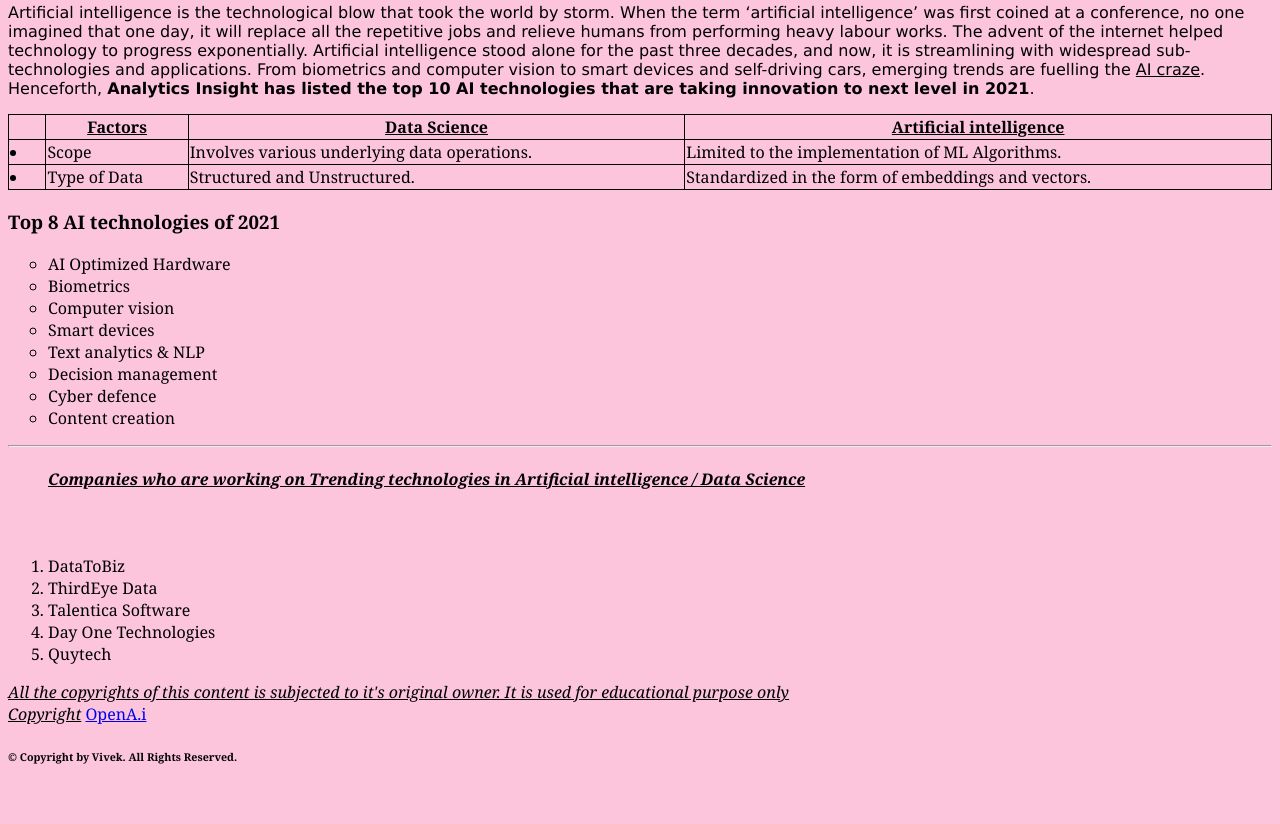
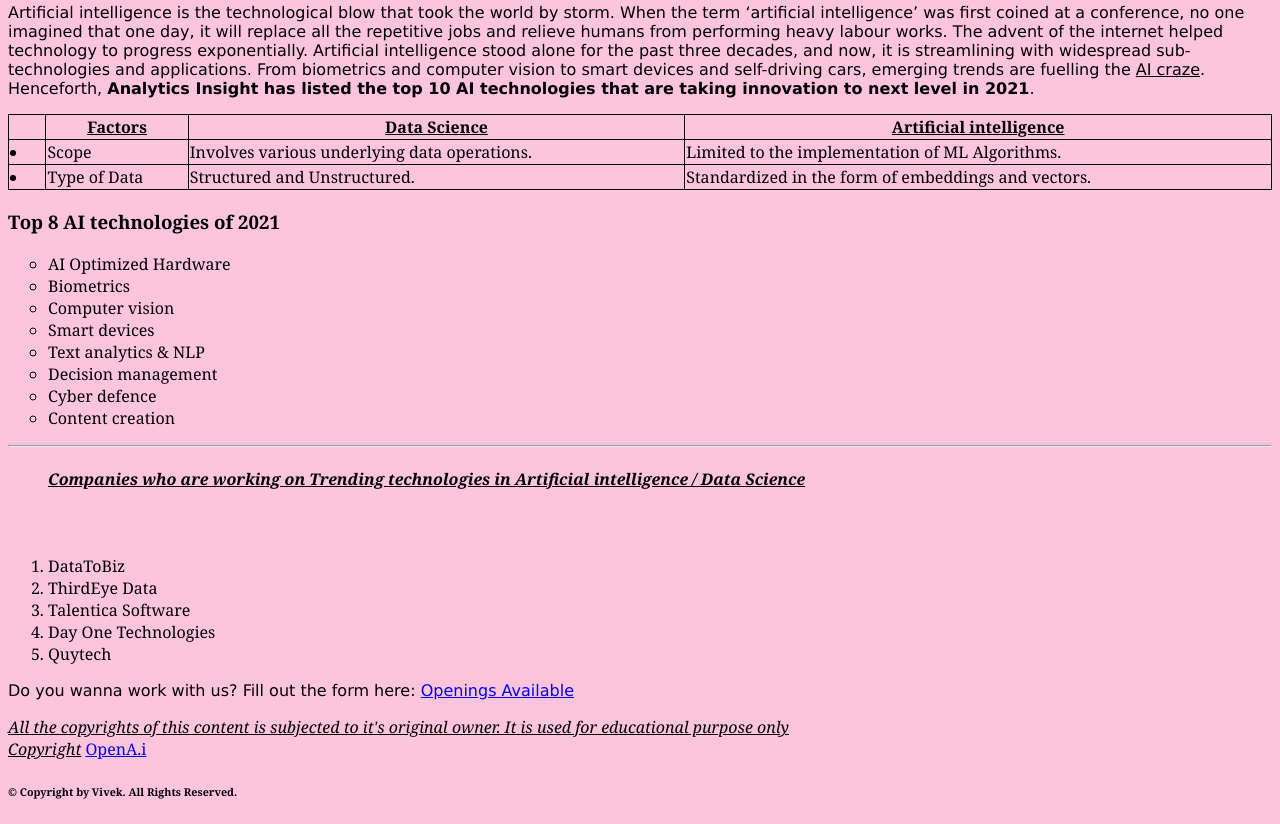
Before and after one commit to Vivek-chaurasia-03/Web-Practical, a plain HTML site: page index.html in a window 1280 px wide. Shown: the part 855-1679 px from the top of the page. Before the commit the page ends 1644 px from the top, so only its background shows below. Drawn offline with Linux system fonts and the light colour scheme.

Commit message:
form update

```diff
--- a/index.html
+++ b/index.html
@@ -107,7 +107,8 @@
         <li>Day One Technologies</li>
         <li>Quytech</li>
     </ol>
-
+    <p>Do you wanna work with us?
+        Fill out the form here: <a href="form.html">Openings Available</a></p>
     <em>All the copyrights of this content is subjected to it's original owner. It is used for educational purpose
         only</em><br>
     <em>Copyright</em> <a href="https://openai.com/">OpenA.i</a>
```
